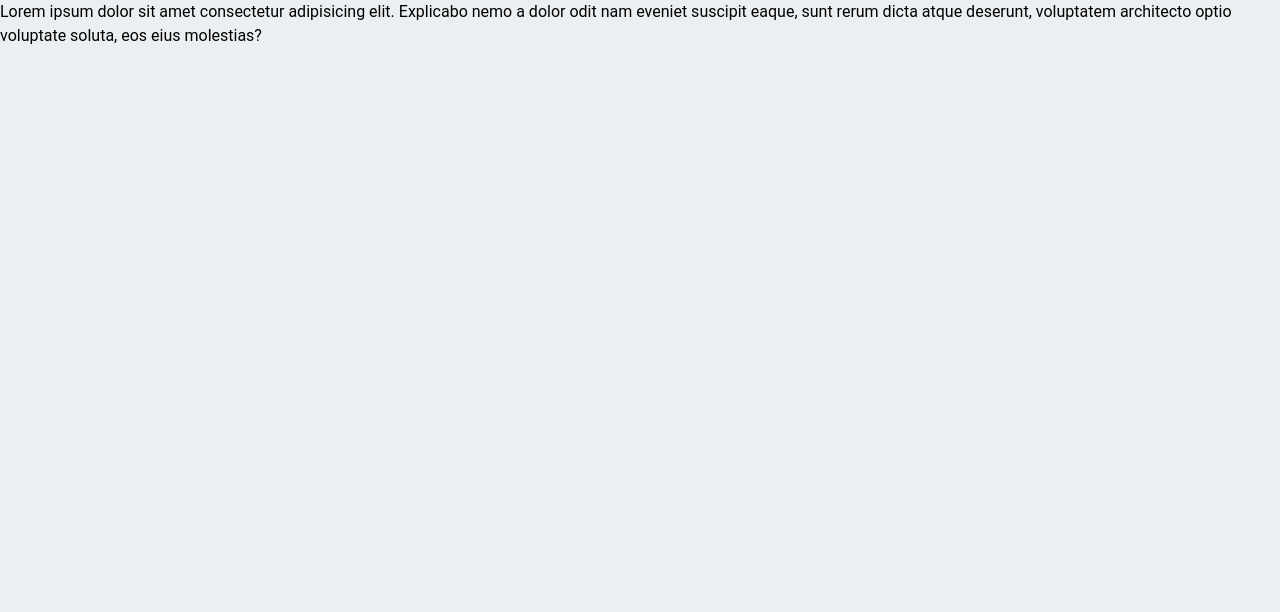
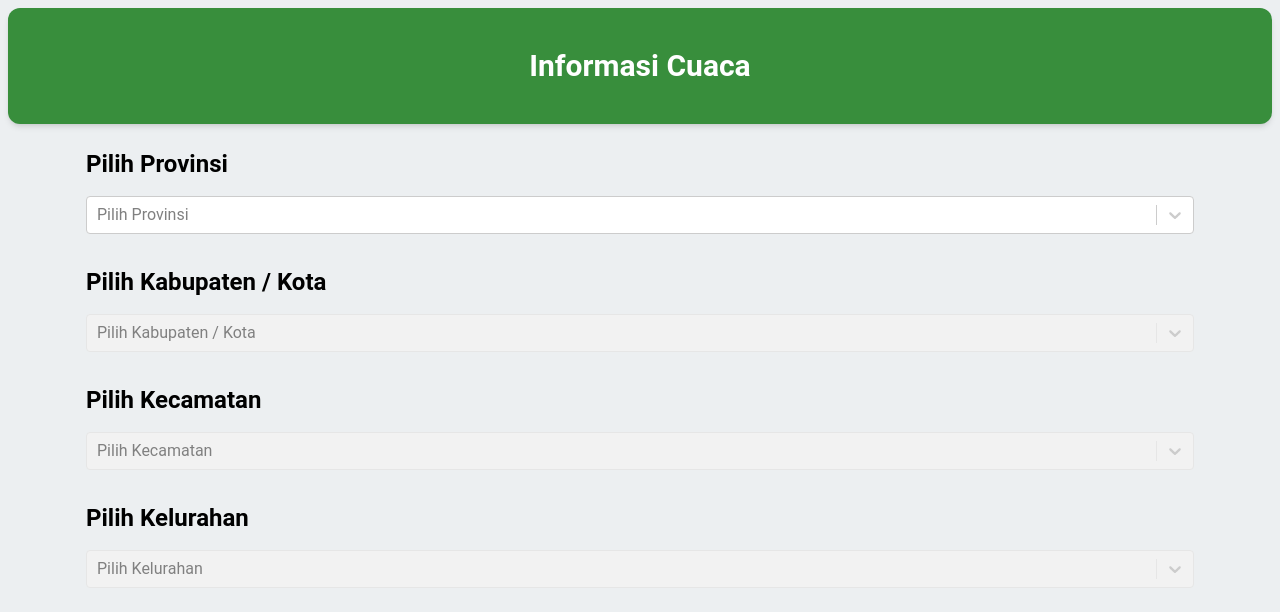
Before and after one commit to gaworcrack/tot, a React (Vite) app: page /informasi-cuaca in a window 1280 px wide. Shown: the top 612 px of the page. Built offline with nearby package versions, Linux system fonts and the light colour scheme; no server answers.

Commit message:
update:get wilayah id

```diff
--- a/package.json
+++ b/package.json
@@ -15,7 +15,8 @@
     "react": "^18.3.1",
     "react-dom": "^18.3.1",
     "react-icons": "^5.3.0",
-    "react-router-dom": "^6.26.2"
+    "react-router-dom": "^6.26.2",
+    "react-select": "^5.8.1"
   },
   "devDependencies": {
     "@eslint/js": "^9.9.0",
--- /dev/null
+++ b/src/components/inputs/SelectWilayah.jsx
@@ -0,0 +1,169 @@
+import { Card } from '@material-tailwind/react';
+import React, { useEffect, useState } from 'react';
+import Select from 'react-select';
+import axios from 'axios';
+
+const SelectWilayah = () => {
+  const [options, setOptions] = useState([]); // Provinsi
+  const [regencyOptions, setRegencyOptions] = useState([]); // Kabupaten/Kota
+  const [districtOptions, setDistrictOptions] = useState([]); // Kecamatan
+  const [villageOptions, setVillageOptions] = useState([]); // Kelurahan
+  const [loading, setLoading] = useState(true);
+  const [selectedProvince, setSelectedProvince] = useState(null);
+  const [selectedRegency, setSelectedRegency] = useState(null);
+  const [selectedDistrict, setSelectedDistrict] = useState(null);
+
+  // Fetch provinsi saat komponen dimuat
+  useEffect(() => {
+    const fetchProvinces = async () => {
+      try {
+        const response = await axios.get(
+          'https://www.emsifa.com/api-wilayah-indonesia/api/provinces.json'
+        );
+        const provinces = response.data.map((province) => ({
+          value: province.id, // ID provinsi
+          label: province.name, // Nama provinsi
+        }));
+        setOptions(provinces);
+        setLoading(false);
+      } catch (error) {
+        console.error('Error fetching provinces:', error);
+        setLoading(false);
+      }
+    };
+    fetchProvinces();
+  }, []);
+
+  // Fetch kabupaten/kota berdasarkan provinsi yang dipilih
+  const fetchRegencies = async (provinceId) => {
+    try {
+      const response = await axios.get(
+        `https://www.emsifa.com/api-wilayah-indonesia/api/regencies/${provinceId}.json`
+      );
+      const regencies = response.data.map((regency) => ({
+        value: regency.id, // ID kabupaten/kota
+        label: regency.name, // Nama kabupaten/kota
+      }));
+      setRegencyOptions(regencies);
+      setDistrictOptions([]); // Reset district options
+      setVillageOptions([]); // Reset village options
+      setSelectedRegency(null); // Reset selected regency
+      setSelectedDistrict(null); // Reset selected district
+    } catch (error) {
+      console.error('Error fetching regencies:', error);
+    }
+  };
+
+  // Fetch kecamatan berdasarkan kabupaten/kota yang dipilih
+  const fetchDistricts = async (regencyId) => {
+    try {
+      const response = await axios.get(
+        `https://www.emsifa.com/api-wilayah-indonesia/api/districts/${regencyId}.json`
+      );
+      const districts = response.data.map((district) => ({
+        value: district.id, // ID kecamatan
+        label: district.name, // Nama kecamatan
+      }));
+      setDistrictOptions(districts);
+    } catch (error) {
+      console.error('Error fetching districts:', error);
+    }
+  };
+
+  // Fetch kelurahan berdasarkan kecamatan yang dipilih
+  const fetchVillages = async (districtId) => {
+    try {
+      const response = await axios.get(
+        `https://www.emsifa.com/api-wilayah-indonesia/api/villages/${districtId}.json`
+      );
+      const villages = response.data.map((village) => ({
+        value: village.id, // ID kelurahan
+        label: village.name, // Nama kelurahan
+      }));
+      setVillageOptions(villages);
+    } catch (error) {
+      console.error('Error fetching villages:', error);
+    }
+  };
+
+  const handleProvinceChange = (selectedOption) => {
+    setSelectedProvince(selectedOption); // Simpan provinsi yang dipilih
+    fetchRegencies(selectedOption.value); // Ambil kabupaten/kota berdasarkan provinsi
+  };
+
+  const handleRegencyChange = (selectedOption) => {
+    setSelectedRegency(selectedOption); // Simpan kabupaten/kota yang dipilih
+    fetchDistricts(selectedOption.value); // Ambil kecamatan berdasarkan kabupaten/kota
+    setVillageOptions([]); // Reset village options when regency changes
+    setSelectedDistrict(null); // Reset selected district
+  };
+
+  const handleDistrictChange = (selectedOption) => {
+    setSelectedDistrict(selectedOption); // Simpan kecamatan yang dipilih
+    fetchVillages(selectedOption.value); // Ambil kelurahan berdasarkan kecamatan
+  };
+
+  const handleVillageChange = (selectedOption) => {
+    console.log('Selected village:', selectedOption);
+    // Logika lain berdasarkan kelurahan yang dipilih
+  };
+
+  return (
+    <>
+      <div className="w-full p-2">
+        <div className="container p-4 mx-auto">
+          <h1 className="mb-4 text-2xl font-bold">Pilih Provinsi</h1>
+          {loading ? (
+            <p>Loading provinces...</p>
+          ) : (
+            <Select
+              options={options}
+              onChange={handleProvinceChange}
+              placeholder="Pilih Provinsi"
+              className="basic-single"
+              classNamePrefix="select"
+            />
+          )}
+        </div>
+
+        <div className="container p-4 mx-auto">
+          <h1 className="mb-4 text-2xl font-bold">Pilih Kabupaten / Kota</h1>
+          <Select
+            options={regencyOptions}
+            onChange={handleRegencyChange}
+            placeholder="Pilih Kabupaten / Kota"
+            className="basic-single"
+            classNamePrefix="select"
+            isDisabled={!selectedProvince} // Nonaktifkan jika provinsi belum dipilih
+          />
+        </div>
+
+        <div className="container p-4 mx-auto">
+          <h1 className="mb-4 text-2xl font-bold">Pilih Kecamatan</h1>
+          <Select
+            options={districtOptions}
+            onChange={handleDistrictChange}
+            placeholder="Pilih Kecamatan"
+            className="basic-single"
+            classNamePrefix="select"
+            isDisabled={!selectedRegency} // Nonaktifkan jika kabupaten/kota belum dipilih
+          />
+        </div>
+
+        <div className="container p-4 mx-auto">
+          <h1 className="mb-4 text-2xl font-bold">Pilih Kelurahan</h1>
+          <Select
+            options={villageOptions}
+            onChange={handleVillageChange}
+            placeholder="Pilih Kelurahan"
+            className="basic-single"
+            classNamePrefix="select"
+            isDisabled={!selectedDistrict} // Nonaktifkan jika kecamatan belum dipilih
+          />
+        </div>
+      </div>
+    </>
+  );
+};
+
+export default SelectWilayah;
--- a/src/pages/informasi-cuaca/InformasiCuaca.jsx
+++ b/src/pages/informasi-cuaca/InformasiCuaca.jsx
@@ -1,13 +1,17 @@
+import { Card } from '@material-tailwind/react';
 import React from 'react';
+import Select from 'react-select';
+import SelectWilayah from '../../components/inputs/SelectWilayah';
 
 const InformasiCuaca = () => {
   return (
     <>
-      <div>
-        Lorem ipsum dolor sit amet consectetur adipisicing elit. Explicabo nemo
-        a dolor odit nam eveniet suscipit eaque, sunt rerum dicta atque
-        deserunt, voluptatem architecto optio voluptate soluta, eos eius
-        molestias?
+      <div className="w-full p-2">
+        <Card className="w-full py-10 text-center text-white bg-green-700">
+          <h1 className="text-3xl font-bold">Informasi Cuaca</h1>
+        </Card>
+
+        <SelectWilayah />
       </div>
     </>
   );
--- a/src/pages/informasi-gempa/gempa-update/GempaUpdate.jsx
+++ b/src/pages/informasi-gempa/gempa-update/GempaUpdate.jsx
@@ -33,7 +33,7 @@ const GempaUpdate = () => {
   return (
     <>
       <div className="w-full p-2 ">
-        <Card className="w-full py-10 text-center text-white bg-[url('/assets/images/gempa-wp.jpg')] object-cover bg-green-500 bg-blend-overlay">
+        <Card className="w-full py-10 text-center text-white bg-[url('/assets/images/gempa-wp.jpg')] object-cover bg-green-800 bg-blend-overlay">
           <h1 className="text-3xl font-bold">Informasi Gempa</h1>
         </Card>
 
```
Also changed, not shown: 1 other file (tests, documents, lock files or other folders).
